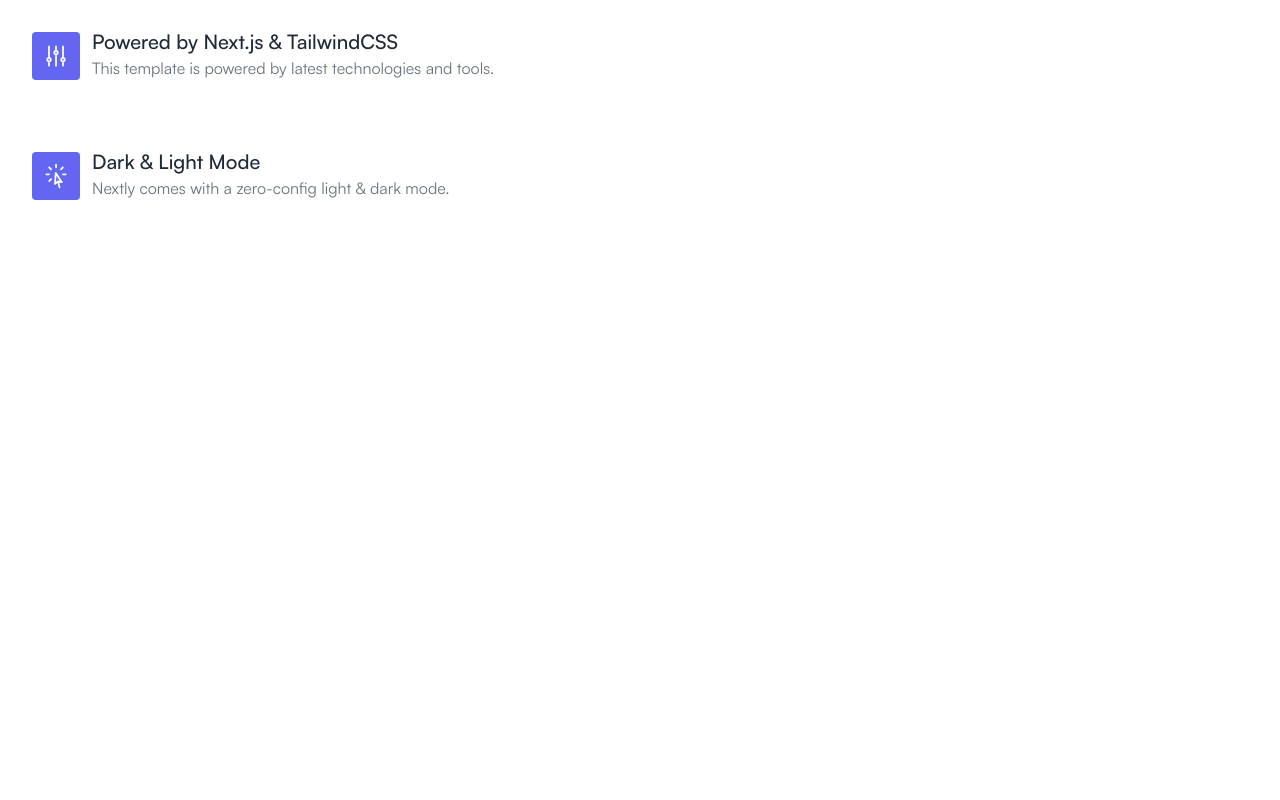
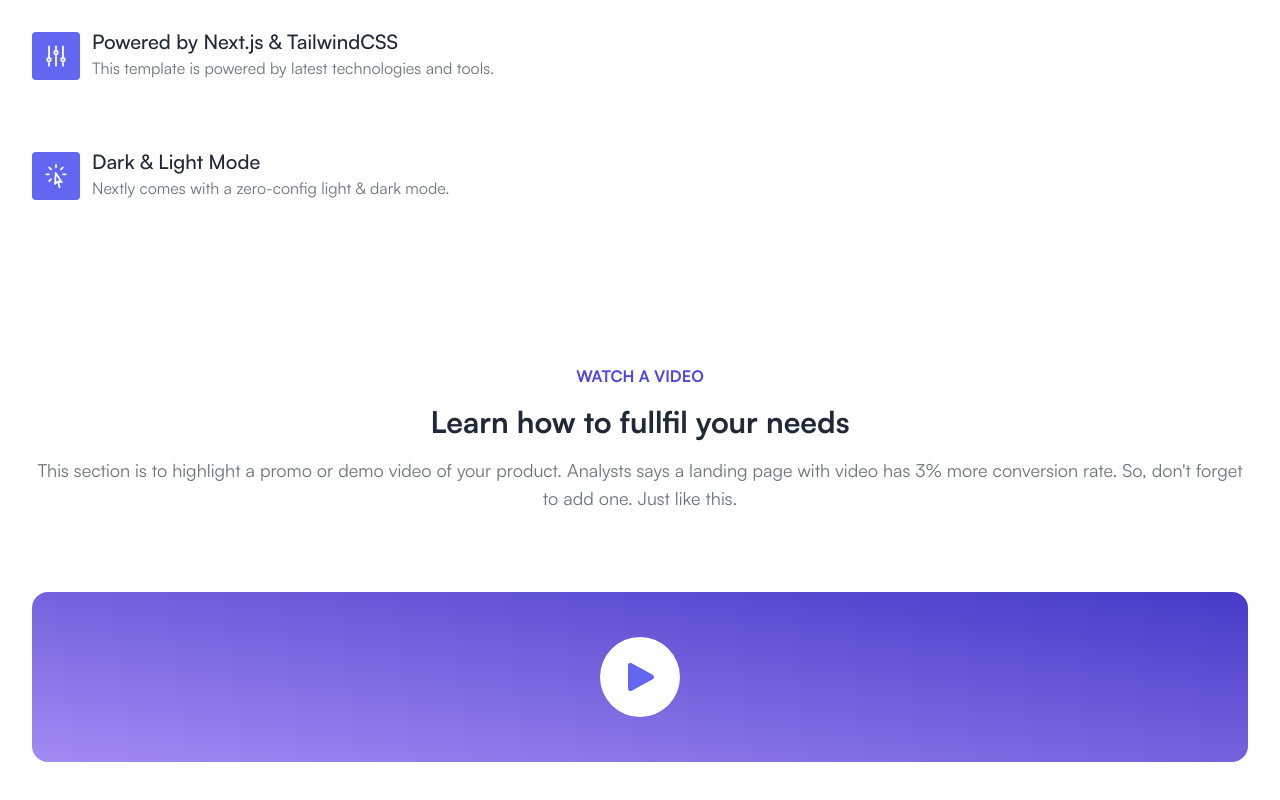
Before and after one commit to SayeemZaman/Nextly-Landing-Page, a React (Vite) app: page / in a window 1280 px wide. Shown: the part 4048-4848 px from the top of the page. Before the commit the page ends 4396 px from the top, so only its background shows below. Built offline with nearby package versions, Linux system fonts and the light colour scheme.

Commit message:
add Video section

```diff
--- a/src/App.jsx
+++ b/src/App.jsx
@@ -1,6 +1,7 @@
 import Header from './components/Header';
 import Hero from './components/Hero';
 import Benefits from './components/Benefits';
+import Video from "./components/Video";
 
 function App() {
   return (
@@ -8,6 +9,7 @@
       <Header />
       <Hero />
       <Benefits />
+      <Video />
     </div>
   )
 }
--- /dev/null
+++ b/src/components/Video.jsx
@@ -0,0 +1,24 @@
+import { FontAwesomeIcon } from "@fortawesome/react-fontawesome";
+import { faPlay } from "@fortawesome/free-solid-svg-icons";
+import Head from "./Head";
+
+export default function Video(){
+  return (
+    <section id="video" className="flex flex-col gap-[16px]">
+      <Head
+        head="WATCH A VIDEO"
+        title="Learn how to fullfil your needs"
+        desc={`
+          This section is to highlight a promo or demo video of your product.
+          Analysts says a landing page with video has 3% more conversion rate.
+          So, don't forget to add one. Just like this.
+        `}
+      />
+      <div className="flex justify-center items-center rounded-[16px] mt-[64px] w-full h-[170px] bg-gradient-to-tr from-tropical-indigo to-palatinate-blue">
+        <span className="flex justify-center items-center rounded-full p-[20px] bg-white aspect-square">
+          <FontAwesomeIcon icon={faPlay} size="2x" style={{color: "#6366F1"}} />
+        </span>
+      </div>
+    </section>
+  );
+}
```
